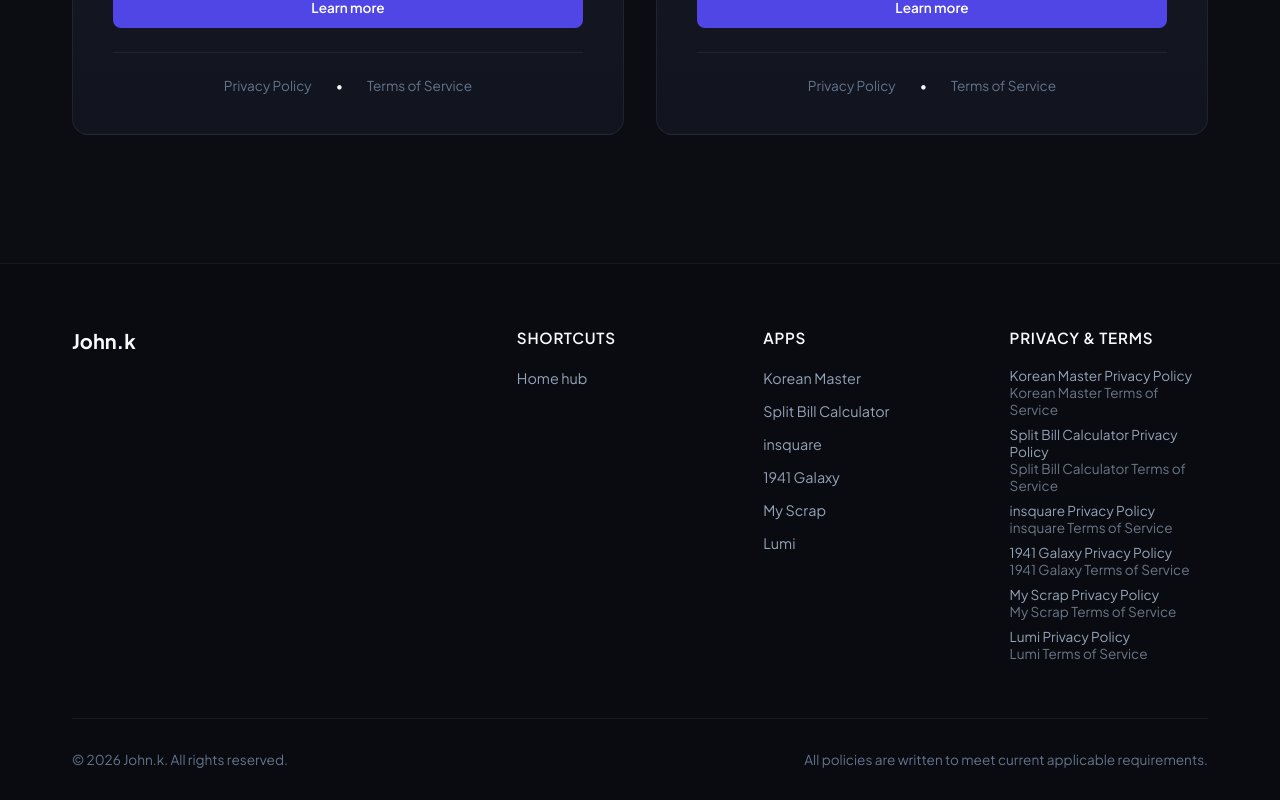
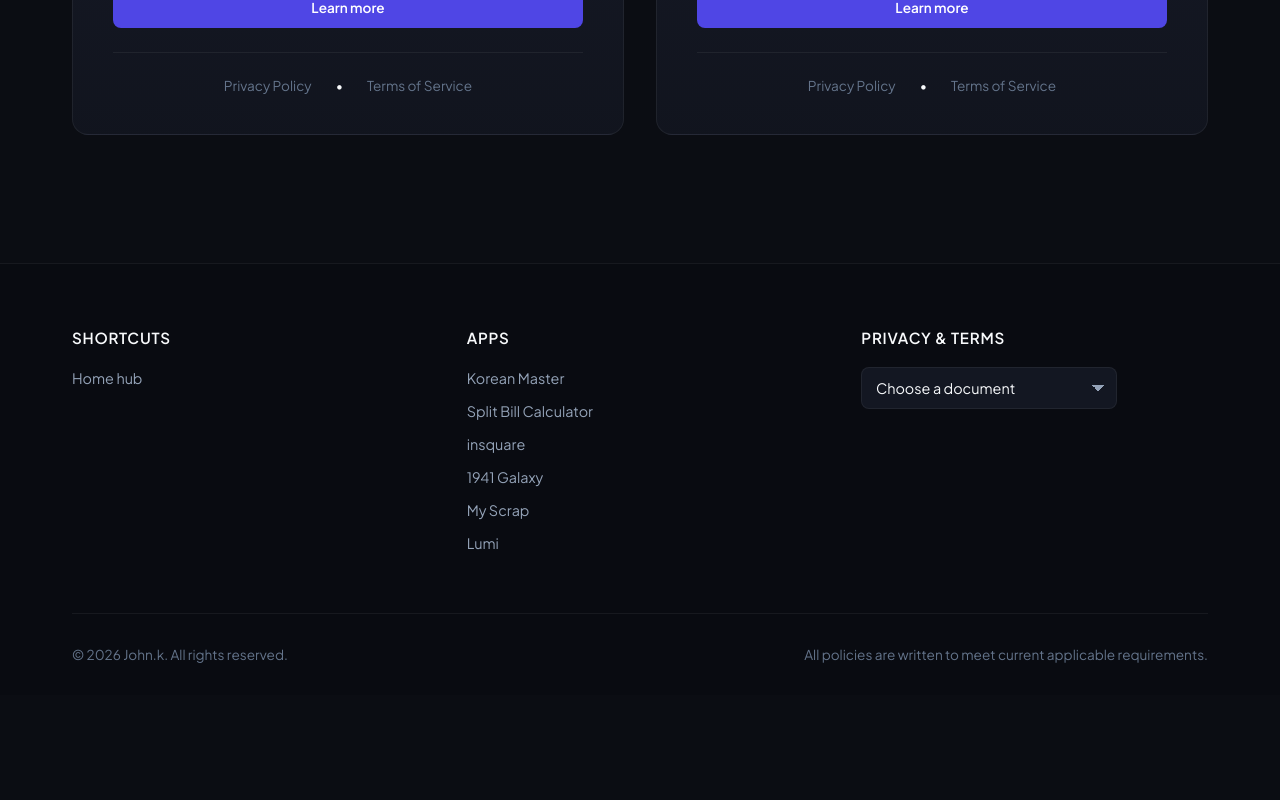
Before and after one commit to jinmo78/my-app-policies, a Next.js app: page /en in a window 1280 px wide. Shown: the part 1696-2496 px from the top of the page. After the commit the page ends 2391 px from the top, so only its background shows below. Built offline with nearby package versions, Linux system fonts and the light colour scheme.

Commit message:
푸터 John.k 제목을 빼고 약관 링크를 선택 상자로 접는다.
Co-authored-by: Cursor <cursoragent@cursor.com>

```diff
--- a/src/app/[lang]/layout.tsx
+++ b/src/app/[lang]/layout.tsx
@@ -5,6 +5,7 @@ import { getAllApps } from "@/lib/apps";
 import { getDictionary } from "@/lib/dictionary";
 import { isLocale, locales, type Locale } from "@/lib/i18n";
 import LanguageSwitcher from "@/components/LanguageSwitcher";
+import FooterPolicySelect from "@/components/FooterPolicySelect";
 
 type Props = {
   children: React.ReactNode;
@@ -62,9 +63,6 @@ export default async function LangLayout({ children, params }: Props) {
         <footer className="footer">
           <div className="container">
             <div className="footer-grid">
-              <div className="footer-brand">
-                <h3>John.k</h3>
-              </div>
               <div className="footer-col">
                 <h4>{dict.footer.shortcuts}</h4>
                 <ul>
@@ -85,24 +83,13 @@ export default async function LangLayout({ children, params }: Props) {
               </div>
               <div className="footer-col">
                 <h4>{dict.footer.policies}</h4>
-                <ul>
-                  {apps.map((app) => (
-                    <li key={app.id} style={{ marginBottom: "0.5rem" }}>
-                      <a
-                        href={`${base}/apps/${app.id}/privacy`}
-                        style={{ display: "block", fontSize: "0.85rem" }}
-                      >
-                        {app.name} {dict.footer.privacyShort}
-                      </a>
-                      <a
-                        href={`${base}/apps/${app.id}/terms`}
-                        style={{ display: "block", fontSize: "0.85rem", opacity: 0.7 }}
-                      >
-                        {app.name} {dict.footer.termsShort}
-                      </a>
-                    </li>
-                  ))}
-                </ul>
+                <FooterPolicySelect
+                  apps={apps.map((app) => ({ id: app.id, name: app.name }))}
+                  base={base}
+                  placeholder={dict.footer.policySelectPlaceholder}
+                  privacyShort={dict.footer.privacyShort}
+                  termsShort={dict.footer.termsShort}
+                />
               </div>
             </div>
             <div className="footer-bottom">
--- a/src/app/globals.css
+++ b/src/app/globals.css
@@ -179,7 +179,7 @@ a {
 
 .footer-grid {
   display: grid;
-  grid-template-columns: 2fr 1fr 1fr 1fr;
+  grid-template-columns: 1fr 1fr 1fr;
   gap: 3rem;
   margin-bottom: 3rem;
 }
@@ -197,11 +197,6 @@ a {
   .nav-links {
     display: none;
   }
-}
-
-.footer-brand h3 {
-  font-size: 1.25rem;
-  font-weight: 700;
 }
 
 .footer-col h4 {
@@ -229,6 +224,37 @@ a {
 .footer-col ul li a:hover {
   color: var(--text-main);
   padding-left: 4px;
+}
+
+.footer-policy-select {
+  width: 100%;
+  max-width: 16rem;
+  appearance: none;
+  background-color: var(--bg-card);
+  background-image: linear-gradient(45deg, transparent 50%, var(--text-muted) 50%),
+    linear-gradient(135deg, var(--text-muted) 50%, transparent 50%);
+  background-position: calc(100% - 1.15rem) 1.05rem, calc(100% - 0.75rem) 1.05rem;
+  background-size: 0.4rem 0.4rem, 0.4rem 0.4rem;
+  background-repeat: no-repeat;
+  color: var(--text-main);
+  border: 1px solid var(--border-color);
+  border-radius: var(--radius-sm);
+  padding: 0.7rem 2.25rem 0.7rem 0.85rem;
+  font-size: 0.9rem;
+  font-family: inherit;
+  cursor: pointer;
+}
+
+.footer-policy-select:hover,
+.footer-policy-select:focus {
+  border-color: var(--border-hover);
+  outline: none;
+}
+
+.footer-policy-select option,
+.footer-policy-select optgroup {
+  background-color: var(--bg-card);
+  color: var(--text-main);
 }
 
 .footer-bottom {
--- /dev/null
+++ b/src/components/FooterPolicySelect.tsx
@@ -0,0 +1,48 @@
+"use client";
+
+import { useRouter } from "next/navigation";
+
+type PolicyApp = {
+  id: string;
+  name: string;
+};
+
+type Props = {
+  apps: PolicyApp[];
+  base: string;
+  placeholder: string;
+  privacyShort: string;
+  termsShort: string;
+};
+
+export default function FooterPolicySelect({
+  apps,
+  base,
+  placeholder,
+  privacyShort,
+  termsShort,
+}: Props) {
+  const router = useRouter();
+
+  return (
+    <select
+      className="footer-policy-select"
+      defaultValue=""
+      aria-label={placeholder}
+      onChange={(event) => {
+        const href = event.target.value;
+        if (href) router.push(href);
+      }}
+    >
+      <option value="" disabled>
+        {placeholder}
+      </option>
+      {apps.map((app) => (
+        <optgroup key={app.id} label={app.name}>
+          <option value={`${base}/apps/${app.id}/privacy`}>{privacyShort}</option>
+          <option value={`${base}/apps/${app.id}/terms`}>{termsShort}</option>
+        </optgroup>
+      ))}
+    </select>
+  );
+}
--- a/src/dictionaries/en.json
+++ b/src/dictionaries/en.json
@@ -11,6 +11,7 @@
     "homeHub": "Home hub",
     "apps": "Apps",
     "policies": "Privacy & Terms",
+    "policySelectPlaceholder": "Choose a document",
     "privacyShort": "Privacy Policy",
     "termsShort": "Terms of Service",
     "rights": "All rights reserved.",
--- a/src/dictionaries/ko.json
+++ b/src/dictionaries/ko.json
@@ -11,6 +11,7 @@
     "homeHub": "홈 허브",
     "apps": "출시 앱 소개",
     "policies": "개인정보 및 약관",
+    "policySelectPlaceholder": "문서를 선택하세요",
     "privacyShort": "개인정보방침",
     "termsShort": "이용약관",
     "rights": "All rights reserved.",
```
